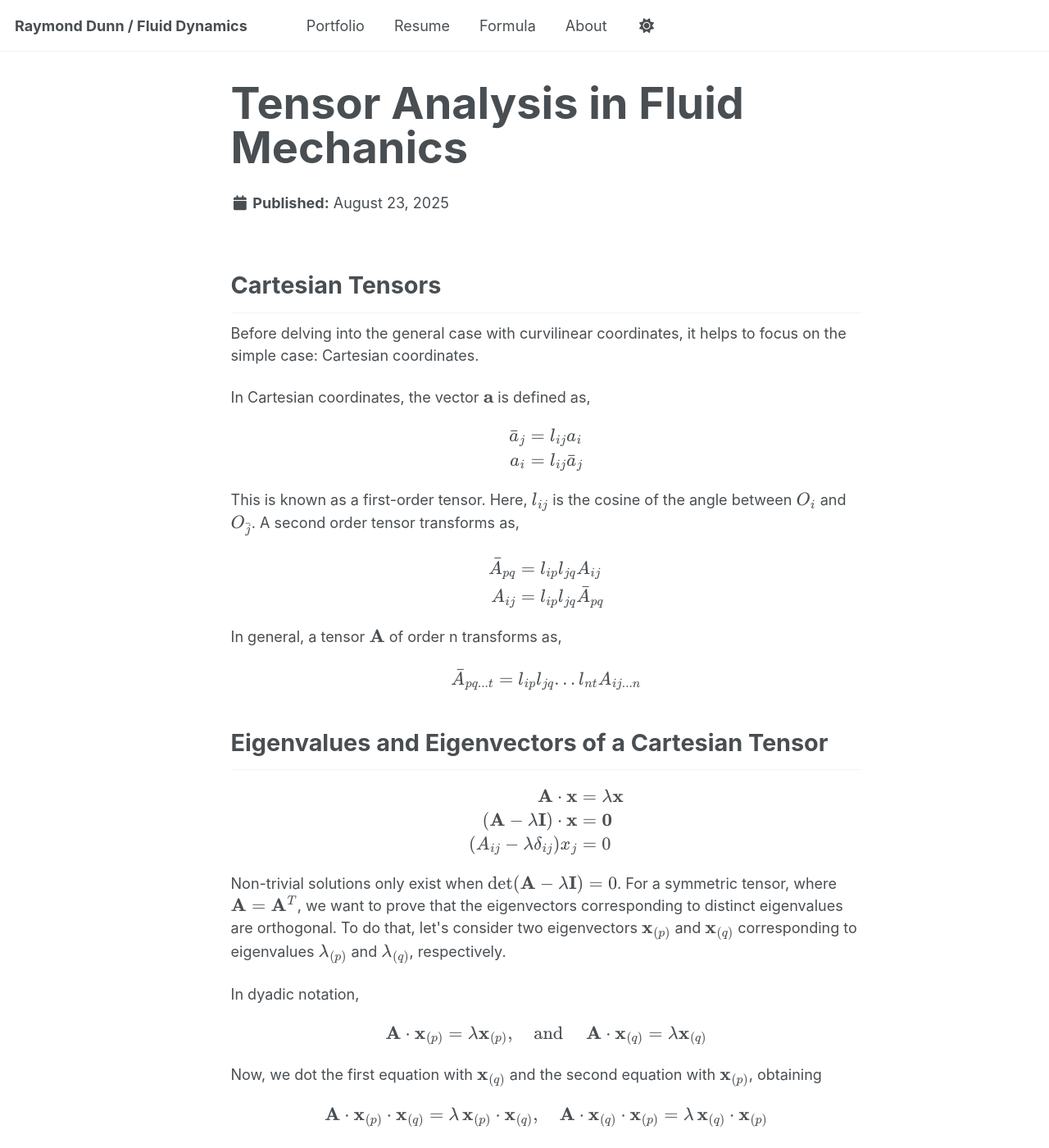
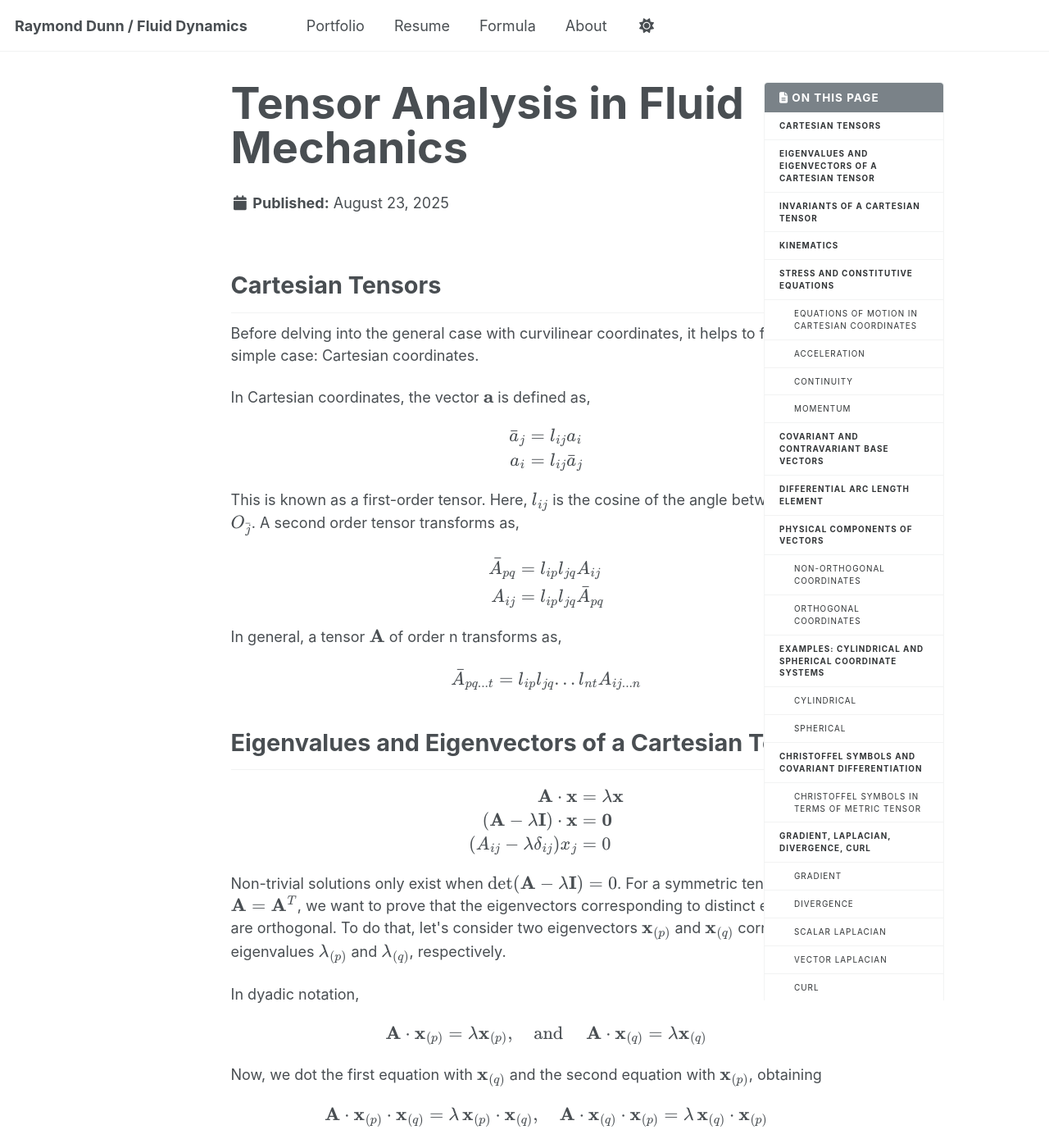
Before and after one commit to Raymond-gif/Raymond-gif.github.io, a Jekyll site: the page built from _portfolio/tensorcalculus.md, in a window 1280 px wide and 1400 px high. Shown: the whole window at 82% size. Built offline with Jekyll 4.4.1, drawn with Linux system fonts in a browser that asks for light colours; a script that is not in the unit is left out.

Commit message:
added scrollbar functionality

```diff
--- a/_portfolio/tensorcalculus.md
+++ b/_portfolio/tensorcalculus.md
@@ -6,8 +6,12 @@ author_profile: false
 layout: single
 image: /images/tensorsimage.png
 caption: "Photo credit: Wikipedia"
+toc: true
+toc_sticky: true       # keeps TOC fixed (we already did this with CSS)
+toc_scroll: true       # highlights current section while scrolling
 order: 4
 ---
+{% include toc %}
 
 <style>
 h2 {
--- a/_sass/layout/_sidebar.scss
+++ b/_sass/layout/_sidebar.scss
@@ -60,20 +60,62 @@
   }
 }
 
+/* Fixed right sidebar with controlled size and spacing */
 .sidebar__right {
   margin-bottom: 1em;
 
   @include breakpoint($large) {
-    position: relative;
-    float: right;
-    width: $right-sidebar-width-narrow;
-    margin-left: span(0.5 of 12);
+    position: fixed;               // stays visible while scrolling
+    top: 100px;                    // distance from top (adjust if you have a sticky header)
+    right: 10%;                     // moves it left from the right edge
+    width: 200px;                   // fixed width
     z-index: 10;
+    overflow-y: auto;              // allows scrolling inside sidebar if content is long
+    max-height: calc(70vh);        // max height = 80% of viewport
   }
 
   @include breakpoint($x-large) {
-    width: $right-sidebar-width;
+    width: 220px;                   // slightly wider on extra-large screens
   }
+}
+
+/* Push main content to avoid overlapping fixed sidebar */
+.content-wrapper, .main-content {
+  @include breakpoint($large) {
+    margin-right: 240px;            // must be at least sidebar width + right offset
+  }
+
+  @include breakpoint($x-large) {
+    margin-right: 260px;            // match the x-large sidebar width + offset
+  }
+}
+
+.sidebar__right {
+  /* existing styles... */
+  overflow-y: auto;              // enable scrolling
+  max-height: calc(80vh);        // keep it contained
+
+  /* Scrollbar for WebKit browsers (Chrome, Safari, Edge) */
+  &::-webkit-scrollbar {
+    width: 6px;                   // thin scrollbar
+  }
+
+  &::-webkit-scrollbar-track {
+    background: transparent;       // track is invisible
+  }
+
+  &::-webkit-scrollbar-thumb {
+    background-color: rgba(0,0,0,0.3);  // subtle thumb color
+    border-radius: 3px;                 // rounded edges
+  }
+
+  &::-webkit-scrollbar-thumb:hover {
+    background-color: rgba(0,0,0,0.5);  // darken on hover
+  }
+
+  /* Firefox */
+  scrollbar-width: thin;           // thin scrollbar
+  scrollbar-color: rgba(0,0,0,0.3) transparent; // thumb + track
 }
 
 /*
```
Also changed, not shown: _layouts/single.html (line endings or trailing spaces).
